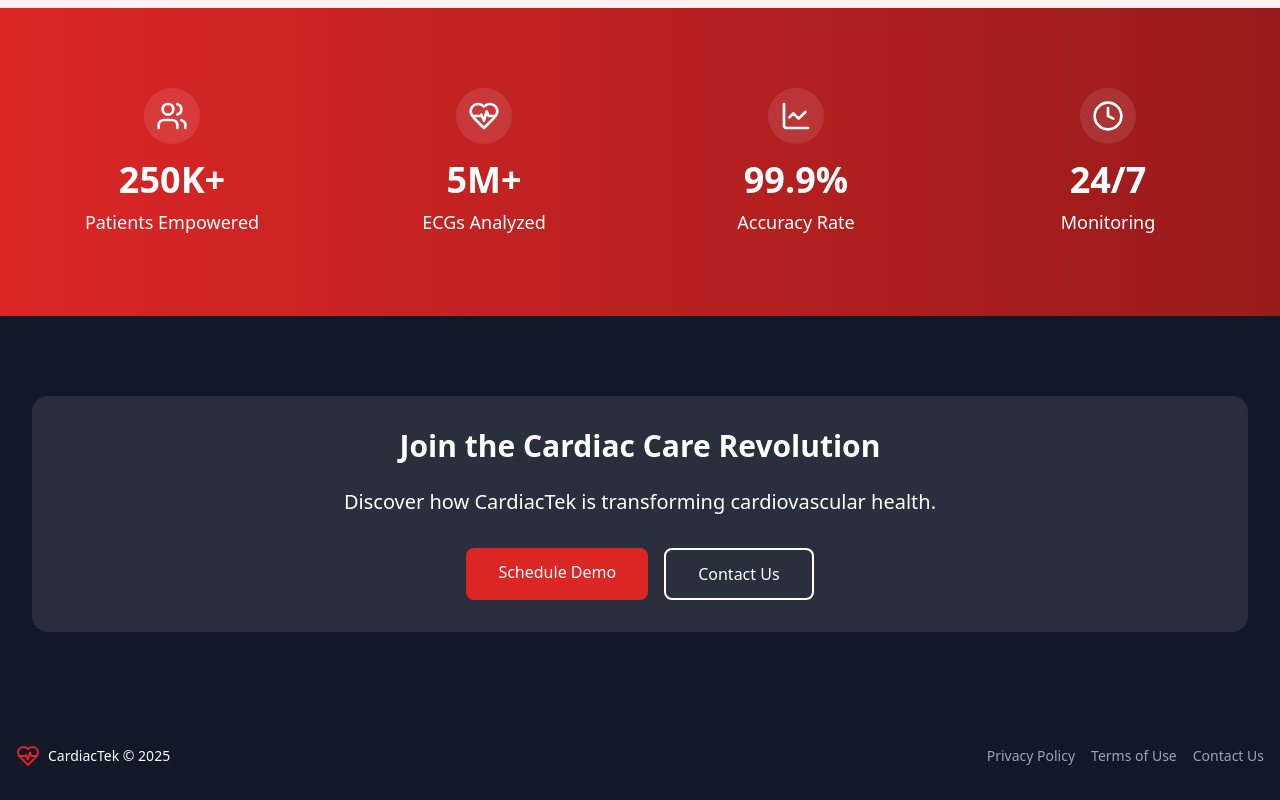
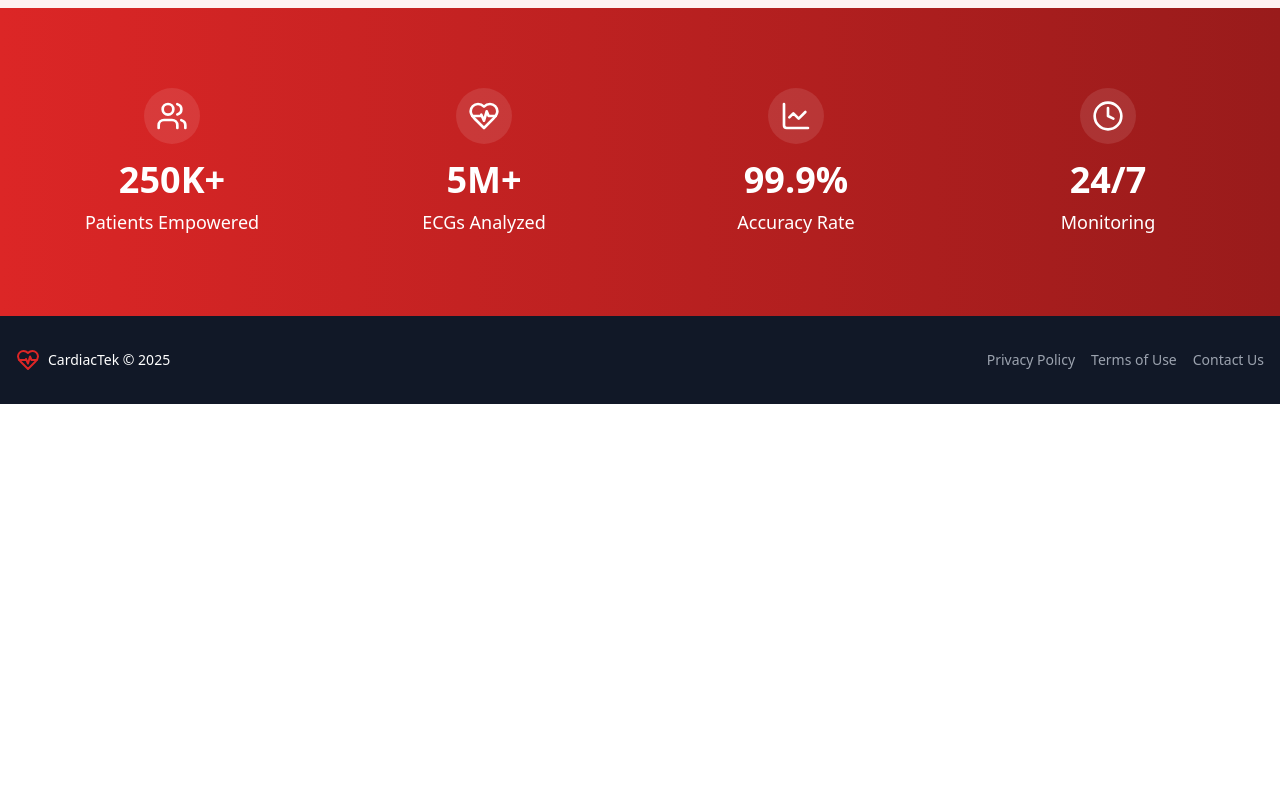
Before and after one commit to PraiseOrly/New_App, a React (Vite) app in the folder NewApp/: page /about in a window 1280 px wide. Shown: the part 1618-2418 px from the top of the page. After the commit the page ends 2022 px from the top, so only its background shows below. Built offline with nearby package versions, Linux system fonts and the light colour scheme.

Commit message:
Update AboutPage.tsx

```diff
--- a/NewApp/src/pages/AboutPage.tsx
+++ b/NewApp/src/pages/AboutPage.tsx
@@ -189,32 +189,6 @@ const AboutPage = () => {
 						</div>
 					</div>
 				</section>
-
-				{/* CTA Section */}
-				<section className="bg-gray-900 text-white py-20">
-					<div className="max-w-7xl mx-auto px-4 sm:px-6 lg:px-8 text-center">
-						<div className="bg-white/10 p-8 rounded-2xl backdrop-blur-sm animate-fade-in">
-							<h2 className="text-3xl font-bold mb-6">
-								Join the Cardiac Care Revolution
-							</h2>
-							<p className="text-xl mb-8 max-w-2xl mx-auto">
-								Discover how CardiacTek is transforming cardiovascular health.
-							</p>
-							<div className="flex flex-col sm:flex-row gap-4 justify-center">
-								<Link
-									to="/demo"
-									className="bg-red-600 text-white px-8 py-3 rounded-lg font-medium hover:bg-red-700 transition-colors duration-300 focus:ring-2 focus:ring-red-600 focus:ring-offset-2">
-									Schedule Demo
-								</Link>
-								<Link
-									to="/contact"
-									className="border-2 border-white px-8 py-3 rounded-lg font-medium hover:bg-white/10 transition-colors duration-300 focus:ring-2 focus:ring-white focus:ring-offset-2">
-									Contact Us
-								</Link>
-							</div>
-						</div>
-					</div>
-				</section>
 			</main>
 
 			{/* Footer */}
```
